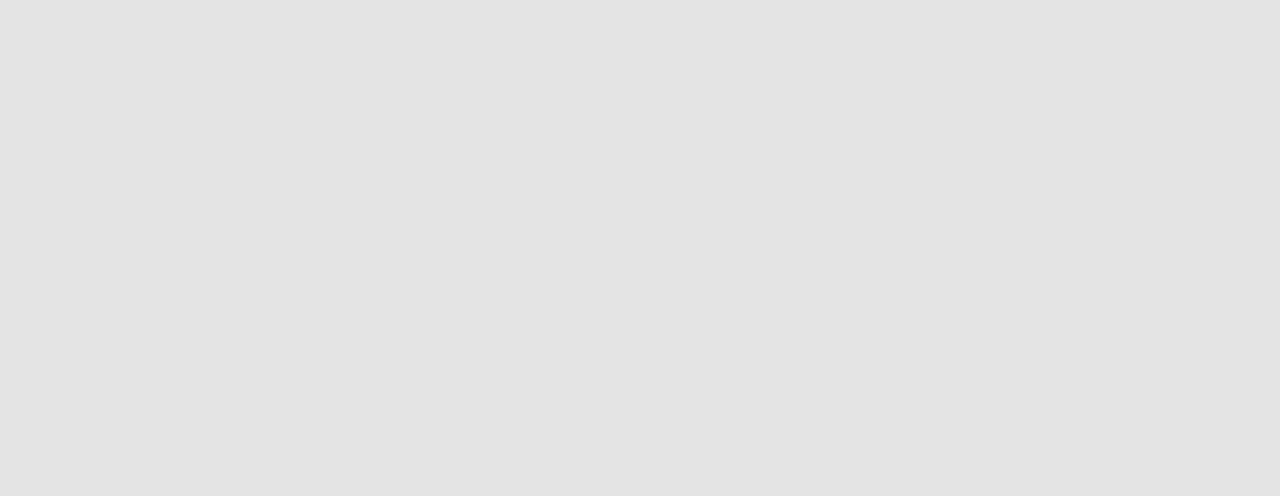
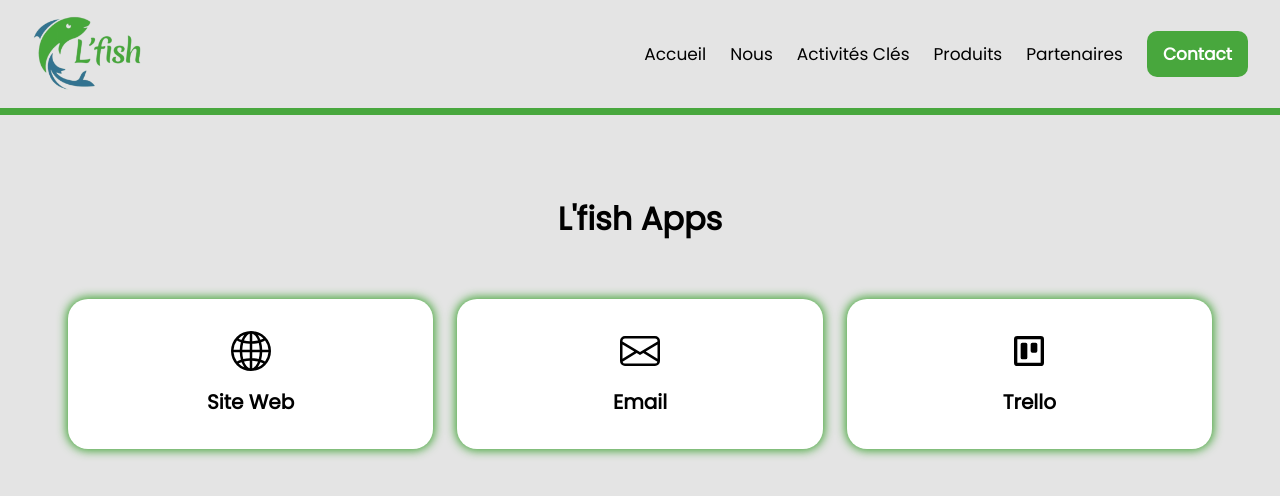
Before and after one commit to SamuelAMZ/lfish, a React (Create React App) app: page /apps in a window 1280 px wide. Before the commit this address had no page. Shown: the top 496 px of the page. Built offline with nearby package versions, Linux system fonts and the light colour scheme.

Commit message:
404 page added and apps page

```diff
--- a/src/App.js
+++ b/src/App.js
@@ -6,6 +6,8 @@ import Contact from "./pages/Contact";
 import Activite from "./pages/Activite";
 import Partenaires from "./pages/Partenaires";
 import Produits from "./pages/Produits";
+import Apps from "./pages/Apps";
+import NotFound from "./pages/NotFound";
 
 function App() {
   return (
@@ -17,6 +19,8 @@ function App() {
         <Route exact path="/produits" element={<Produits />} />
         <Route path="/partenaires" element={<Partenaires />} />
         <Route path="/contact" element={<Contact />} />
+        <Route path="/apps" element={<Apps />} />
+        <Route path="*" element={<NotFound />} />
       </Routes>
     </>
   );
--- /dev/null
+++ b/src/pages/Apps.jsx
@@ -0,0 +1,38 @@
+import React from "react";
+import { BsGlobe2, BsEnvelope } from "react-icons/bs";
+import { RiTrelloLine } from "react-icons/ri";
+import Header from "../components/Header";
+import { Link } from "react-router-dom";
+
+const Apps = () => {
+  return (
+    <>
+      <Header />
+      <div className="app-heading">
+        <h1>L'fish Apps</h1>
+      </div>
+      <div className="apps-container">
+        <Link to="/">
+          <div className="app">
+            <BsGlobe2 className="icon" />
+            <p>Site Web</p>
+          </div>
+        </Link>
+        <a href="https://server245.web-hosting.com:2096/">
+          <div className="app">
+            <BsEnvelope className="icon" />
+            <p>Email</p>
+          </div>
+        </a>
+        <a href="https://trello.com/login">
+          <div className="app">
+            <RiTrelloLine className="icon" />
+            <p>Trello</p>
+          </div>
+        </a>
+      </div>
+    </>
+  );
+};
+
+export default Apps;
--- /dev/null
+++ b/src/pages/NotFound.jsx
@@ -0,0 +1,24 @@
+import React from "react";
+import { Link } from "react-router-dom";
+import Header from "../components/Header";
+import Footer from "../components/Footer";
+
+const NotFound = () => {
+  return (
+    <>
+      <Header />
+      <div className="notfound">
+        <div>
+          <h1>404</h1>
+          <p>Page non trouvée, retournez à la page d'accueil ?</p>
+        </div>
+        <Link className="backto" to="/">
+          Accueil
+        </Link>
+      </div>
+      <Footer />
+    </>
+  );
+};
+
+export default NotFound;
--- /dev/null
+++ b/src/styles/pages/_apps.scss
@@ -0,0 +1,82 @@
+@use "../globals/breakpoints" as b;
+@import "../globals/variables";
+@import "../globals/mixins";
+
+.app-heading {
+  @include width2;
+  display: flex;
+  align-items: center;
+  justify-content: center;
+  padding: 5rem 0 0 0;
+
+  @include b.breakpoint("500") {
+    padding: 3rem 0 0 0;
+  }
+}
+
+.apps-container {
+  @include width2;
+  display: grid;
+  grid-template-columns: 1fr 1fr 1fr;
+  gap: 3rem;
+  padding: 5rem 0 17rem;
+
+  @include b.breakpoint("1340") {
+    gap: 1.5rem;
+    padding: 3.5rem 3rem 12rem;
+  }
+  @include b.breakpoint("1100") {
+    grid-template-columns: 1fr 1fr;
+    padding-bottom: 20rem;
+    gap: 3rem;
+  }
+  @include b.breakpoint("500") {
+    padding: 3.5rem 1.5rem 20rem;
+    gap: 2rem;
+  }
+
+  a {
+    text-decoration: none;
+  }
+
+  .app {
+    padding: 2rem;
+    border-radius: 20px;
+    background-color: white;
+    box-shadow: 0 0 10px 2px $primary;
+    cursor: pointer;
+    color: black;
+    transition: all 300ms ease;
+
+    display: flex;
+    flex-direction: column;
+    align-items: center;
+    justify-content: center;
+    gap: 1rem;
+
+    @include b.breakpoint("500") {
+      padding: 1.5rem 1rem;
+      gap: 0.7rem;
+    }
+
+    &:hover {
+      background-color: $primary;
+      color: white;
+    }
+
+    .icon {
+      font-size: 40px;
+      @include b.breakpoint("500") {
+        font-size: 35px;
+      }
+    }
+    p {
+      font-size: 20px;
+      font-weight: 600;
+
+      @include b.breakpoint("500") {
+        font-size: 15px;
+      }
+    }
+  }
+}
```
Also changed, not shown: src/styles/pages/_notFound.scss (added, +43 -0 lines), src/styles/style.scss (+4 -4 lines), src/styles/style.min.css, 1 other file (tests, documents, lock files or other folders).
